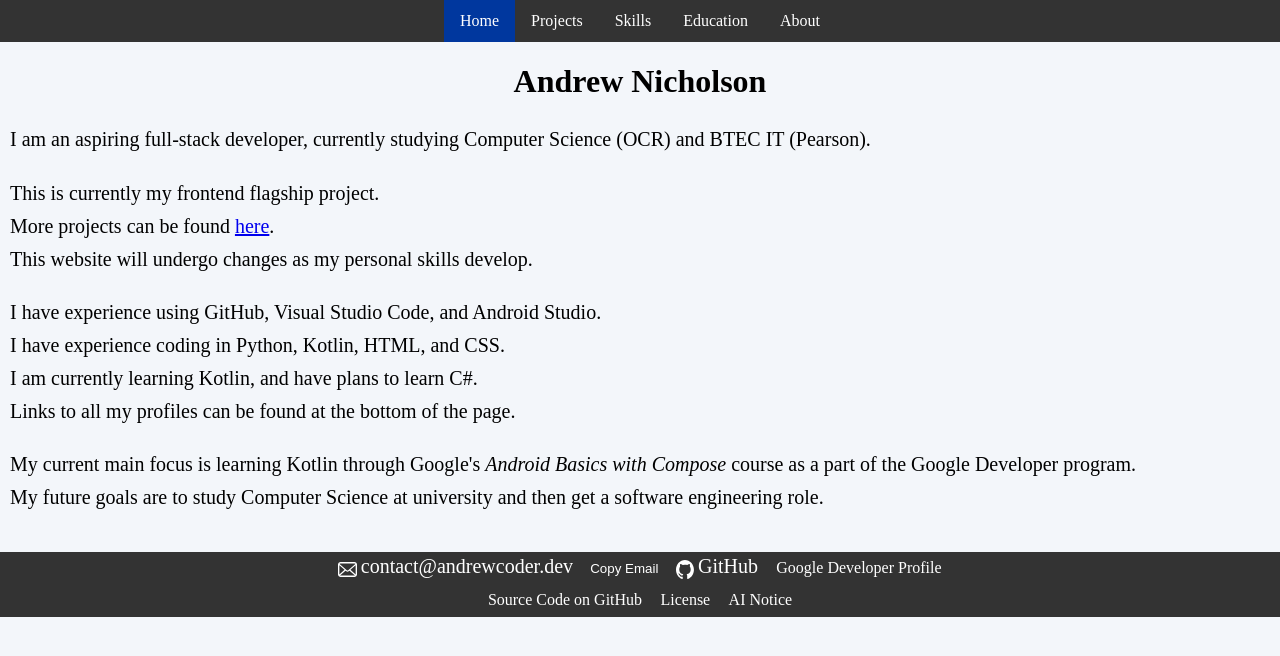
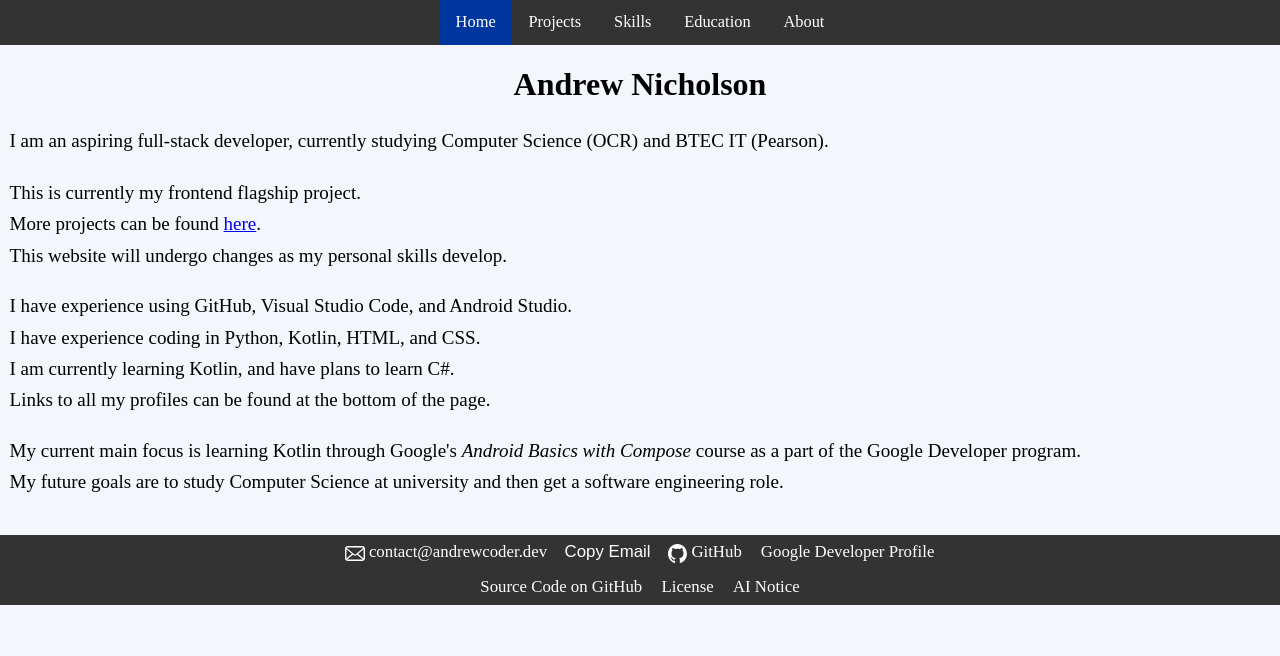
Before and after one commit to Andrew-Dev-Coder/Portfolio, a Jekyll site: the page built from index.html, in a window 1280 px wide. Shown: the top 656 px of the page. Built offline with Jekyll 4.4.1, drawn with Linux system fonts in a browser that asks for light colours.

Commit message:
Update style.css

```diff
--- a/CSS/style.css
+++ b/CSS/style.css
@@ -124,8 +124,12 @@ p{
     line-height: 1.45;
 }
 
-p, span{
-    font-size: 1.25em;
+p, span, .internalLink{
+    font-size: 1.19em;
+}
+
+button, .contact, footer, .navLinks{
+    font-size: 1.025em
 }
 
 hr{
@@ -188,10 +192,6 @@ a:hover{
 
 .internalLink, .internalLink:visited, .internalLink:active{
     color: black;
-}
-
-.internalLink{
-    font-size: 1.25em;
 }
 
 .internalLink:hover{
```
